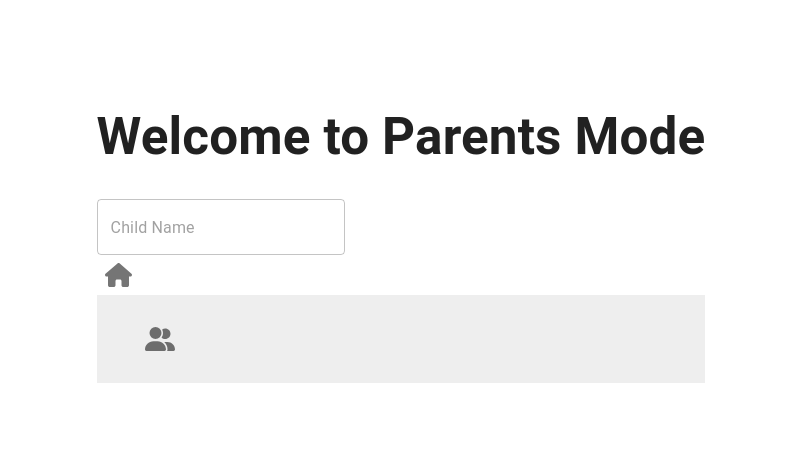
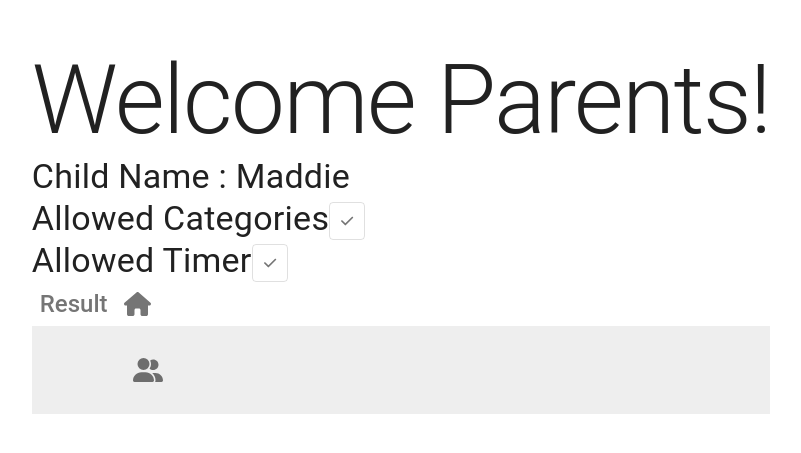
Before and after one commit to pattpjy/word-game-typescript, a React (Vite) app: page /parentsMode in a window 1280 px wide. Shown: the part 181-634 px from the top of the page, without its empty margins (239-1040 px from the left). Built offline with nearby package versions, Linux system fonts and the light colour scheme.

Commit message:
Add login page

```diff
--- a/src/App.tsx
+++ b/src/App.tsx
@@ -5,11 +5,13 @@ import GameContainer from "./containers/GameContainer";
 import ProgressContainer from "./containers/ProgressContainer";
 import ParentsModeContainer from "./containers/ParentsModeContainer";
 import { StickyFooter } from "./components/sticky-footer/StickyFooter";
+import Auth from "./components/Login/auth";
 const App: React.FC = () => {
+  const childName = "Maddie";
   return (
     <BrowserRouter>
       <Routes>
-        <Route path="/" element={<LandingContainer childName="Maddie" />} />
+        <Route path="/" element={<LandingContainer childName={childName} />} />
         <Route
           path="/game"
           element={
@@ -23,7 +25,11 @@ const App: React.FC = () => {
           }
         />
         <Route path="/progress" element={<ProgressContainer />} />
-        <Route path="/parentsMode" element={<ParentsModeContainer />} />
+        <Route
+          path="/parentsMode"
+          element={<ParentsModeContainer childName={childName} />}
+        />
+        <Route path="/login" element={<Auth />} />
       </Routes>
       <StickyFooter />
     </BrowserRouter>
--- /dev/null
+++ b/src/components/Login/auth.tsx
@@ -0,0 +1,68 @@
+import { Box, Typography, Button, TextField } from "@mui/material";
+import { useState } from "react";
+import { useNavigate } from "react-router-dom";
+
+const Auth = () => {
+  const navigate = useNavigate();
+
+  const [username, setUsername] = useState("");
+  const [password, setPassword] = useState("");
+  const [loginError, setLoginError] = useState(false);
+
+  const handleLogin = () => {
+    // You can implement your authentication logic here
+    // For demonstration purposes, let's consider a simple check
+    if (username === "admin" && password === "password") {
+      navigate("/"); // Redirect to the home page upon successful login
+    } else {
+      setLoginError(true);
+    }
+  };
+
+  return (
+    <div>
+      <Typography component="h1" variant="h5">
+        Log In
+      </Typography>
+      <form>
+        <Box display="flex" flexDirection={"column"}>
+          <Typography component="h1" variant="h5">
+            Sign in
+          </Typography>
+
+          <TextField
+            label="Username"
+            variant="outlined"
+            margin="normal"
+            required
+            fullWidth
+            value={username}
+            onChange={(e) => setUsername(e.target.value)}
+          />
+          <TextField
+            label="Password"
+            variant="outlined"
+            margin="normal"
+            required
+            fullWidth
+            type="password"
+            value={password}
+            onChange={(e) => setPassword(e.target.value)}
+          />
+          <Button
+            className={classes.submit}
+            variant="contained"
+            fullWidth
+            onClick={handleLogin}
+          >
+            Sign In
+          </Button>
+        </Box>
+        {loginError && (
+          <Typography color="error">Invalid username or password</Typography>
+        )}
+      </form>
+    </div>
+  );
+};
+export default Auth;
--- a/src/containers/ParentsModeContainer.tsx
+++ b/src/containers/ParentsModeContainer.tsx
@@ -1,27 +1,58 @@
 import { useNavigate } from "react-router-dom";
 import { IconButton, TextField } from "@mui/material";
 import { FontAwesomeIcon } from "@fortawesome/react-fontawesome";
-import { faHouse } from "@fortawesome/free-solid-svg-icons";
+import { faHouse, faCheck } from "@fortawesome/free-solid-svg-icons";
+import Typography from "@mui/material/Typography";
+
+import ToggleButton from "@mui/material/ToggleButton";
 import { useState } from "react";
 
-const ParentsModeContainer = () => {
+interface ParentsModeContainerProp {
+  childName: string;
+}
+const ParentsModeContainer: React.FC<ParentsModeContainerProp> = ({
+  childName,
+}) => {
   const navigate = useNavigate();
-  const [childName, setChildName] = useState("");
+  const [allowedCat, setaAllowedCat] = useState(false);
+  const [allowedTimer, setaAllowedTimer] = useState(false);
   const handleClick = () => {
     navigate("/");
   };
+  const handleResultClick = () => {
+    navigate("/progress");
+  };
   return (
     <div>
-      <h1>Welcome to Parents Mode</h1>
-      <form>
-        <TextField
-          value={childName}
-          onChange={(e) => setChildName(e.target.value)}
-          type={"text"}
-          placeholder="Child Name"
-          variant="outlined"
-        />
-      </form>
+      <Typography variant="h1">Welcome Parents!</Typography>
+      <Typography variant="h4">Child Name : {childName}</Typography>
+      <Typography variant="h4">
+        Allowed Categories
+        <ToggleButton
+          value="check"
+          selected={allowedCat}
+          onChange={() => {
+            setaAllowedCat(!setaAllowedCat);
+          }}
+        >
+          <FontAwesomeIcon icon={faCheck} />
+        </ToggleButton>
+      </Typography>
+      <Typography variant="h4">
+        Allowed Timer
+        <ToggleButton
+          value="check"
+          selected={allowedTimer}
+          onChange={() => {
+            setaAllowedTimer(!setaAllowedTimer);
+          }}
+        >
+          <FontAwesomeIcon icon={faCheck} />
+        </ToggleButton>
+      </Typography>
+      <IconButton aria-label="see result" onClick={handleResultClick}>
+        Result
+      </IconButton>
       <IconButton aria-label="back to home" onClick={handleClick}>
         <FontAwesomeIcon icon={faHouse} />
       </IconButton>
```
Also changed, not shown: src/components/ParentMode/parentModeBtn.tsx (deleted).
